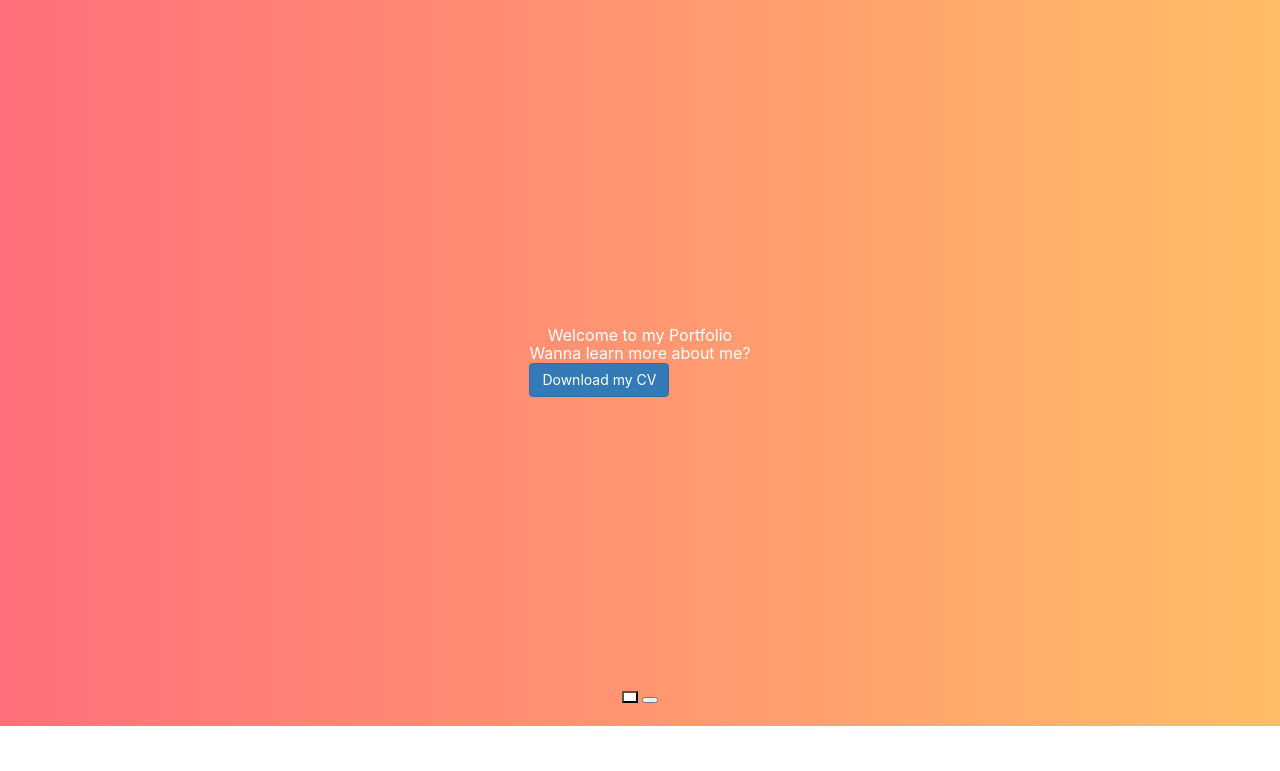
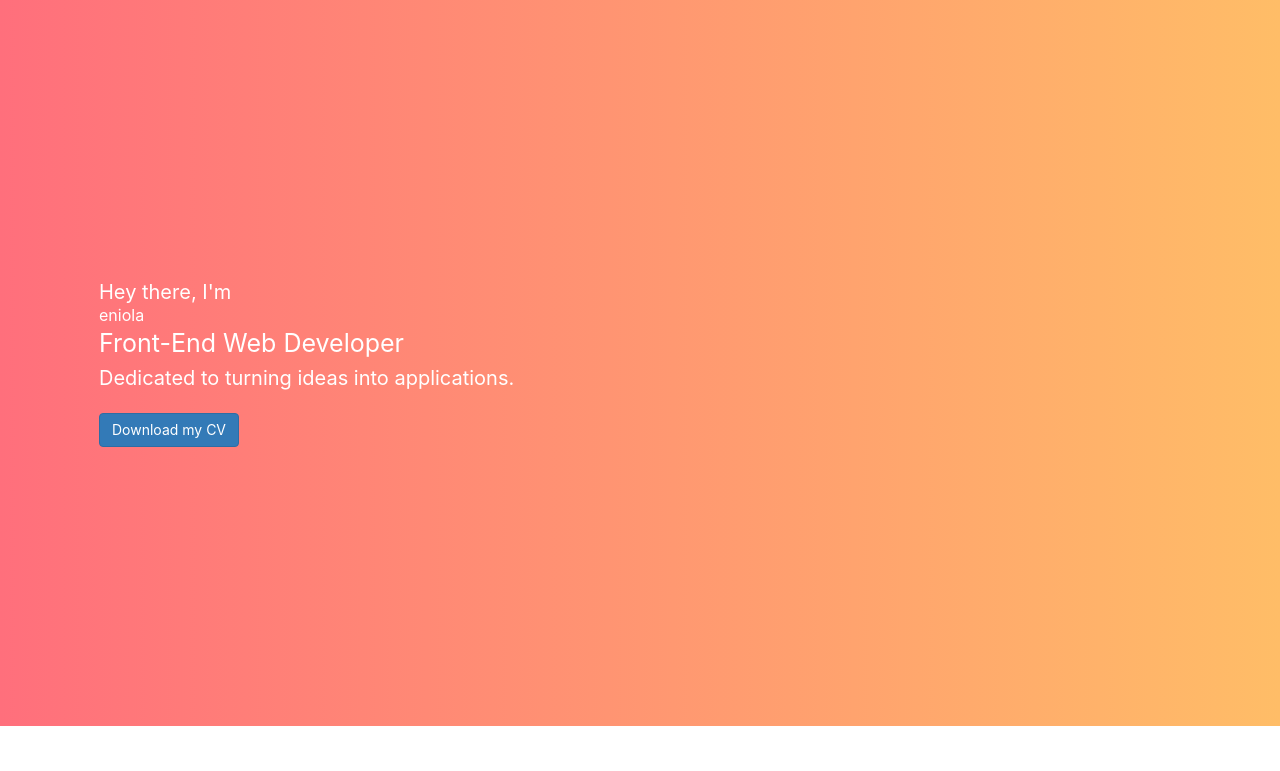
Before and after one commit to eniolaxo/eniolas-portfolio, a website: page index.html in a window 1280 px wide. Shown: the part 56-827 px from the top of the page. Drawn offline with nearby package versions, Linux system fonts and the light colour scheme.

Commit message:
removed carousel, added hyperlink of cv in button

```diff
--- a/CSS/style.css
+++ b/CSS/style.css
@@ -1,53 +1,47 @@
 /* styles.css */
+/* h1 {
+  font-size: 100
+} */
+
 
 /* Navbar styling */
 .navbar {
-  background-image: linear-gradient(to right, #fc98a0f5, #fba652);
+  background-image: linear-gradient(to right, #ff6f7c, #ffbd67);
+  margin-bottom: 0px;
+  border-radius: 0px;
 }
 
 .navbar-brand {
   color: #fff; /* White text */
 }
 
-/* Carousel jumbotron styling */
-.carousel-inner {
-  background-image: linear-gradient(to right, #fc98a0f5, #fba652);
-  color: #fff; /* White text */
-}
-
-/* styles.css */
-
-/* Navbar styling */
-.navbar {
-  background-image: linear-gradient(to right, #ff6f7c, #ffbd67);
-  margin-bottom: 0;
-  border-radius: 0;
-}
-
-.navbar-brand {
-  color: #fff; /* White text */
-}
-
-/* Carousel jumbotron styling */
-.carousel-inner {
+/* Jumbotron section styling */
+.jumbotron-section {
   background-image: linear-gradient(to right, #ff6f7c, #ffbd67);
   color: #fff; /* White text */
-  height: 91vh; /* Set height to 50% of viewport height */
+  height: 91vh;
   display: flex;
-  flex-direction: column;
   justify-content: center;
   align-items: center;
 }
 
-.carousel-caption {
-  width: 100%; /* Ensure the caption spans the entire width */
-  text-align: center;
+.jumbotron-content {
+  text-align: left;
+  padding-left: 20px;
 }
 
-.carousel-caption h1 {
-  font-size: 2.5rem; /* Adjust font size for the title */
+.hello-opener {
+  font-size: 20px;
 }
 
-.carousel-caption .btn {
-  margin-top: 20px; /* Add some space between the title and button */
+.dev-opener {
+  font-size: 25px;
 }
+
+.quote-opener {
+  font-size: 20px;
+}
+
+.btn-primary {
+  margin-top: 20px; /* Add some space between the text and button */
+}
--- a/Javascript/script.js
+++ b/Javascript/script.js
@@ -0,0 +1,30 @@
+// script.js
+document.addEventListener("DOMContentLoaded", function () {
+  const sections = document.querySelectorAll(".section");
+  let currentSection = 0;
+  let isScrolling = false;
+
+  function scrollToSection(index) {
+    if (index < 0 || index >= sections.length) return;
+
+    const targetSection = sections[index];
+    targetSection.scrollIntoView({ behavior: "smooth" });
+  }
+
+  function handleScroll() {
+    if (!isScrolling) {
+      isScrolling = true;
+
+      // Wait for 100ms to prevent multiple scrolls firing at once
+      setTimeout(function () {
+        const delta = (window.innerHeight * 0.7) / Math.abs(window.innerHeight * 0.7);
+        currentSection -= delta;
+        scrollToSection(Math.round(currentSection));
+
+        isScrolling = false;
+      }, 100);
+    }
+  }
+
+  window.addEventListener("wheel", handleScroll);
+});
--- a/index.html
+++ b/index.html
@@ -16,30 +16,23 @@
 <!-- Navbar -->
 <nav class="navbar navbar-dark bg-dark">
   <div class="container">
-    <a class="navbar-brand" href="#">Eniola</a>
+    <a class="navbar-brand" href="#">eniola.</a>
   </div>
 </nav>
 
-<!-- Jumbotron Carousel -->
-<div id="carouselExampleIndicators" class="carousel slide" data-bs-ride="carousel">
-  <div class="carousel-indicators">
-    <button type="button" data-bs-target="#carouselExampleIndicators" data-bs-slide-to="0" class="active"></button>
-    <button type="button" data-bs-target="#carouselExampleIndicators" data-bs-slide-to="1"></button>
-  </div>
-  <div class="carousel-inner">
-    <div class="carousel-item active">
-      <div class="container">
-        <h1>Welcome to my Portfolio</h1>
-      </div>
-    </div>
-    <div class="carousel-item">
-      <div class="container">
-        <h1>Wanna learn more about me?</h1>
-        <a href="#" class="btn btn-primary">Download my CV</a>
-      </div>
+<!-- Jumbotron Section -->
+<section class="jumbotron-section">
+  <div class="container">
+    <div class="jumbotron-content">
+      <p class="hello-opener">Hey there, I'm</p>
+      <h1>eniola</h1>
+      <p class="dev-opener">Front-End Web Developer</p>
+      <p class="quote-opener">Dedicated to turning ideas into applications.</p>
+      <a href="./Eniola Adebayo CV NEW (July 2023).pdf" target="_blank" class="btn btn-primary">Download my CV</a>
     </div>
   </div>
-</div>
+</section>
+
 
 <!-- About Me Section -->
 <section class="section">
```
Also changed, not shown: 1 other file.
